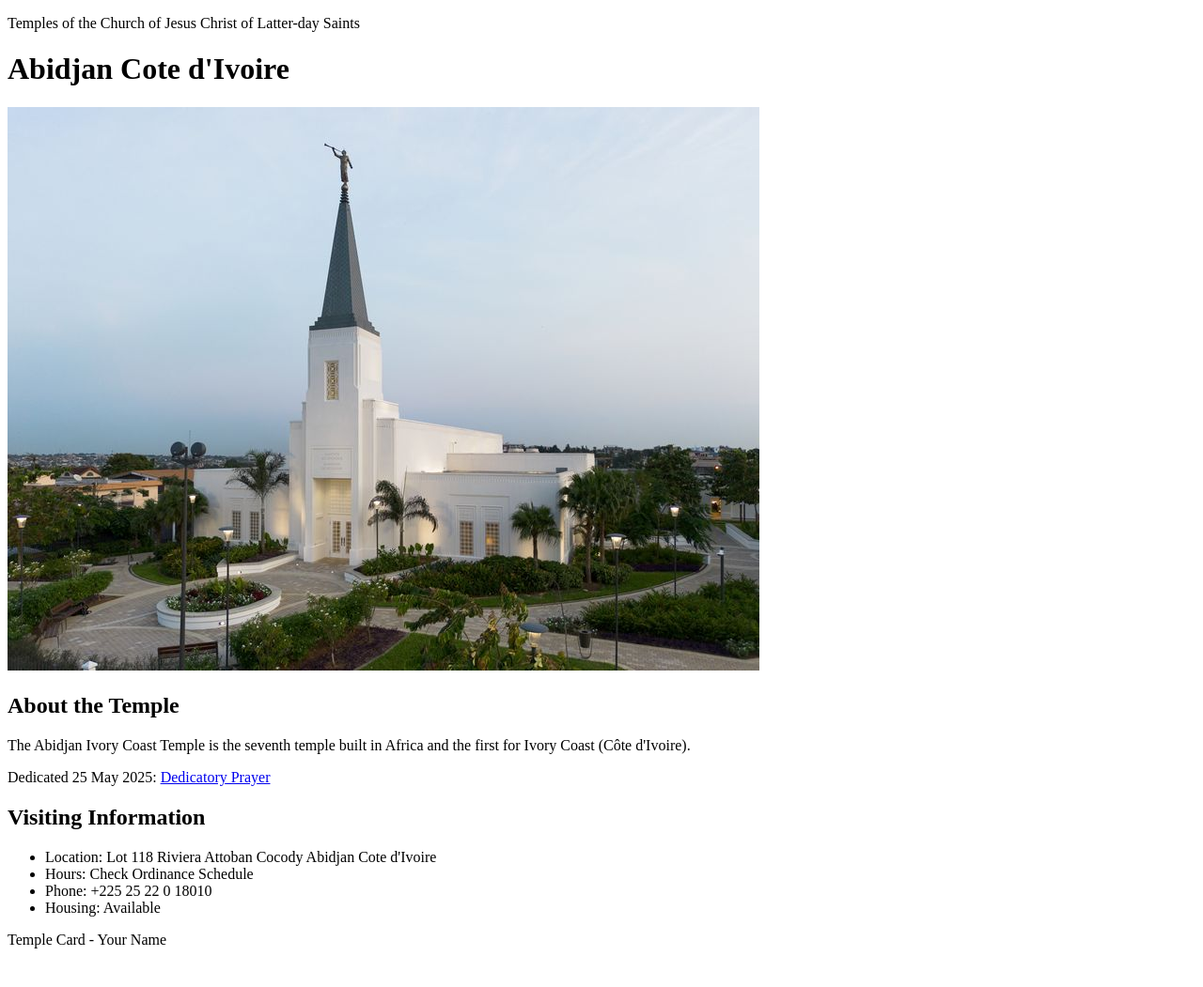
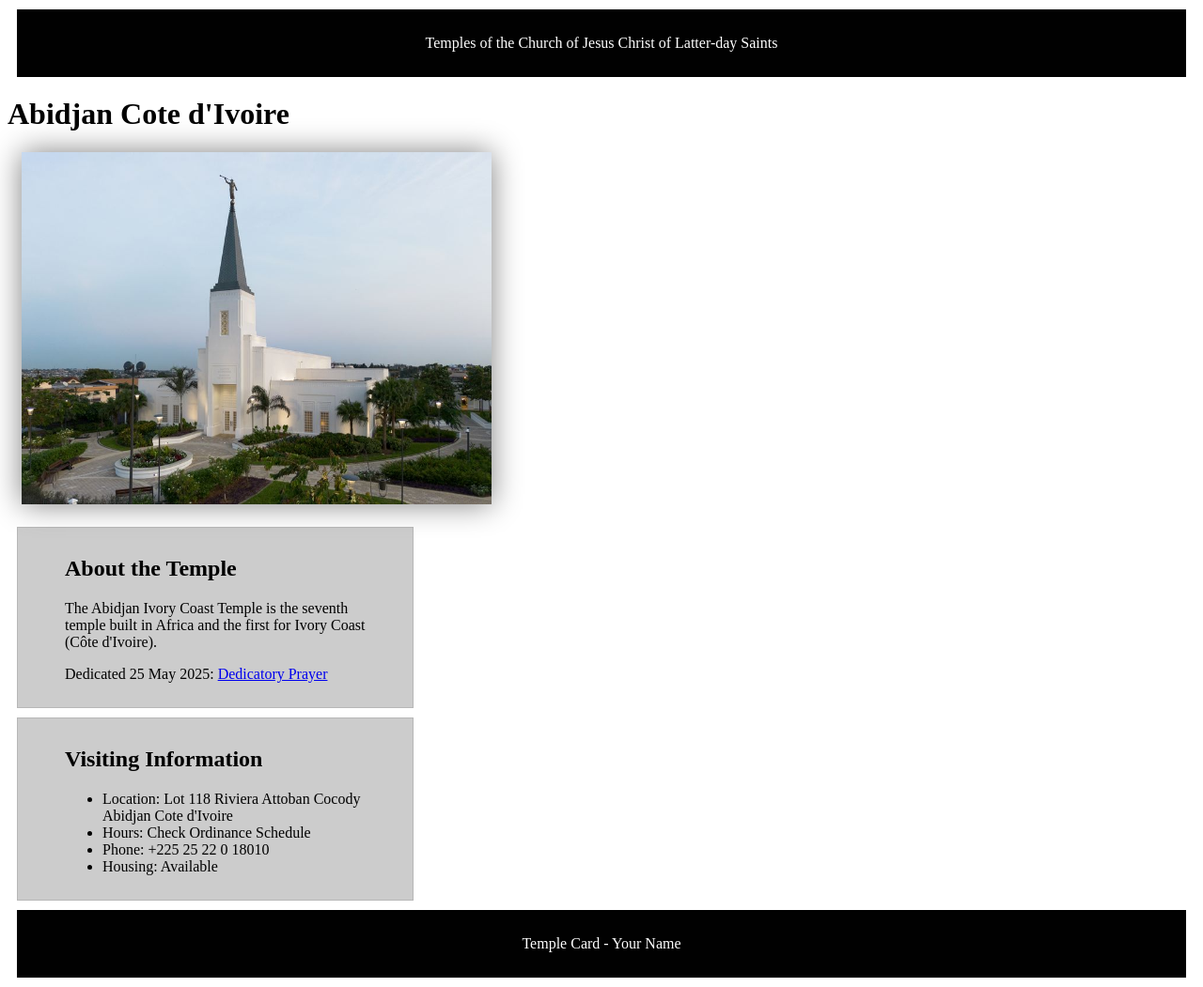
Before and after one commit to santisb001/wdd130, a plain HTML site: page week02/temple.html in a window 1280 px wide. Shown: the whole page at 94% size. Before the commit the page ends 1026 px from the top, so only its background shows below. Drawn offline with Linux system fonts and the light colour scheme.

Commit message:
code along w02

```diff
--- /dev/null
+++ b/week02/styles/temple.css/temple.css
@@ -0,0 +1,39 @@
+.paragraph {
+    max-width: 400px;
+    margin: 10px;
+    border: 1px solid rgb(0, 0, 0, .1);
+    padding: 10px;
+    background-color: rgb(204, 204, 204);
+    color: rgba(1, 1, 1, 1);
+    text-align: left;
+}
+
+img {
+    float: center;
+    margin: 0 0 10px 15px;
+    padding: 0;
+    width: 500px;
+    height: auto;
+    box-shadow: 0 0 30px gray;
+}
+
+.Footer {
+    max-width: auto;
+    margin: 10px;
+    border: 1px solid rgb(1, 1, 1, 1);
+    padding: 10px;
+    background-color: rgba(1, 1, 1, 1);
+    color: #fff;
+    text-align: center;
+}
+
+.header {
+    max-width: auto;
+    margin: 10px;
+    border: 1px solid rgb(1, 1, 1, 1);
+    padding: 10px;
+    background-color: rgba(1, 1, 1, 1);
+    color: #fff;
+    text-align: center;
+    size: 74px;
+}
--- a/week02/temple.html
+++ b/week02/temple.html
@@ -5,25 +5,37 @@
     <meta charset="UTF-8">
     <meta name="viewport" content="width=device-width, initial-scale=1.0">
     <title>Temple Card - Abidjan Cote d'Ivoire</title>
+    <link rel="stylesheet" href="styles/temple.css/temple.css">
 </head>
 
 <body>
     <header>
+        <div class="header">
             <p>Temples of the Church of Jesus Christ of Latter-day Saints</p>
+        </div>
     </header>
     <main>
         <h1>Abidjan Cote d'Ivoire</h1>
+        <div class="img">
             <picture>
                 <img src="images/abidjan-ivory-coast.jpeg" alt="Abidjan Cote d'Ivoire Temple">
             </picture>
+        </div>
+        <div class="paragraph">
             <section>
+                <blockquote>
                     <h2>About the Temple</h2>
-            <p>The Abidjan Ivory Coast Temple is the seventh temple built in Africa and the first for Ivory Coast (Côte
+                    <p>The Abidjan Ivory Coast Temple is the seventh temple built in Africa and the
+                        first for Ivory Coast (Côte
                         d'Ivoire).</p>
                     <p>Dedicated 25 May 2025: <a
                           href="https://www.churchofjesuschrist.org/temples/dedicatory-prayer/abidjan-ivory-coast-temple/2025-05-25?lang=eng"
                           target="_blank" rel="noopener noreferrer">Dedicatory Prayer</a></p>
+                </blockquote>
             </section>
+        </div>
+        <div class="paragraph">
+            <blockquote>
                 <section>
                     <h2>Visiting Information</h2>
                     <ul>
@@ -33,9 +45,13 @@
                         <li>Housing: Available</li>
                     </ul>
                 </section>
+            </blockquote>
+        </div>
     </main>
     <footer>
+        <div class="Footer">
             <p>Temple Card - Your Name</p>
+        </div>
     </footer>
 </body>
 
```
Lines whose indentation alone changed are shown as unchanged.
